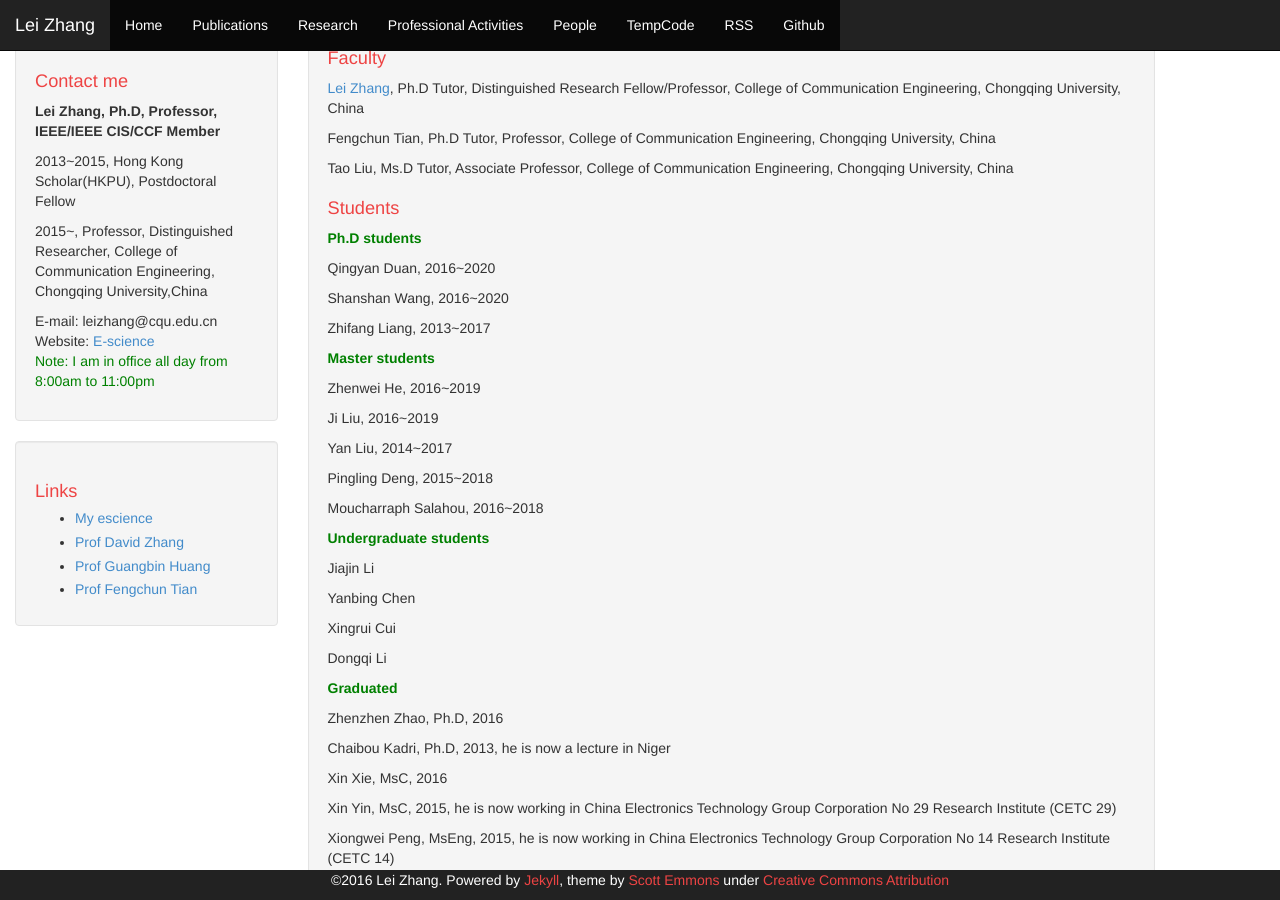
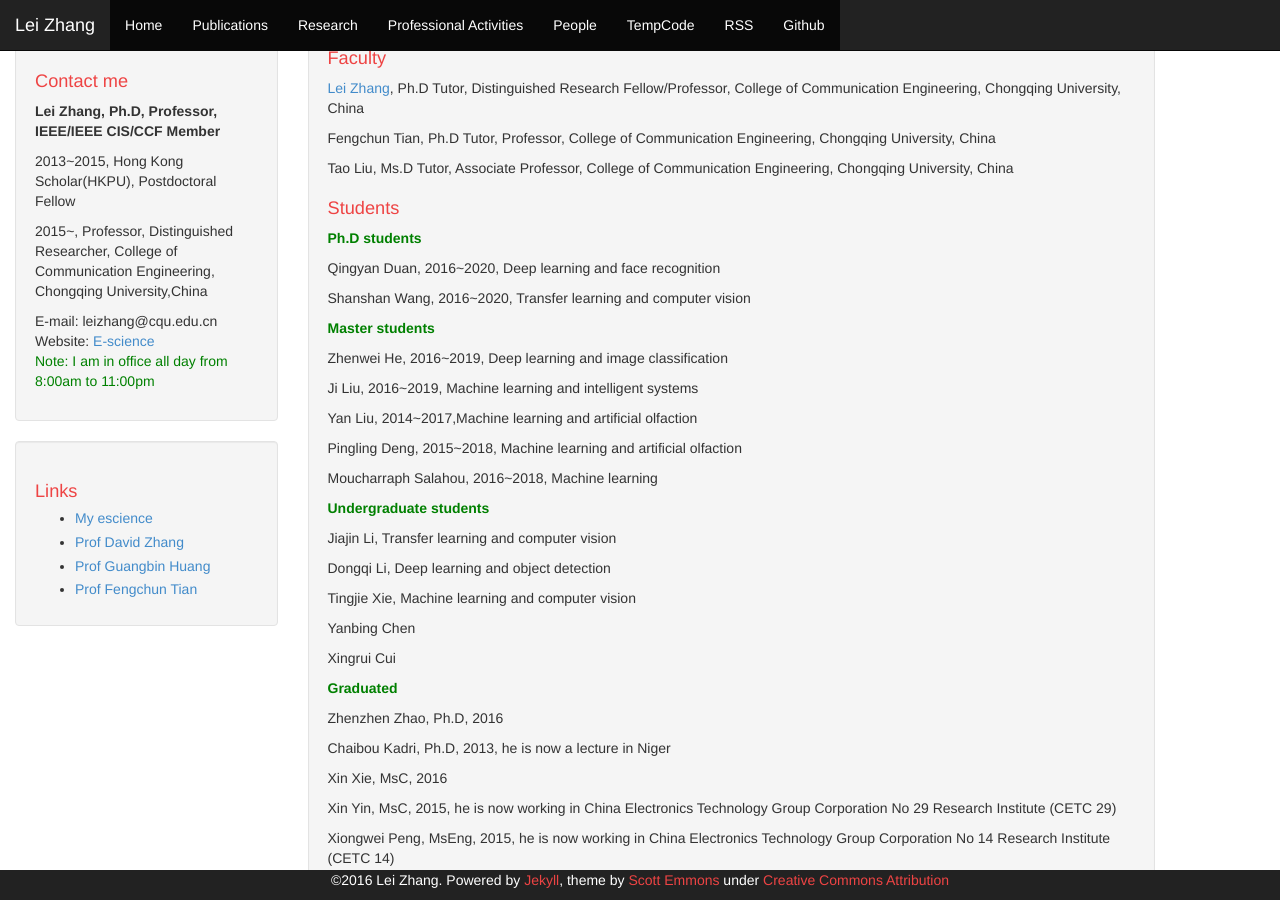
Before and after one commit to DrLeiZhang/website, a Jekyll site: the page built from people.html, in a window 1280 px wide and 900 px high, scrolled down 316 px. Built offline with Jekyll 4.4.1, drawn with Linux system fonts in a browser that asks for light colours; Markdown is read by kramdown in place of the engine named in the settings.

Commit message:
Update
Signed-off-by: leizhang@cqu.edu.cn <leizhang@cqu.edu.cn>

```diff
--- a/people.html
+++ b/people.html
@@ -20,22 +20,23 @@ layout: default
 
 <h1>Students</h1>
 <p style="color:green;"><h0><B>Ph.D students</B></h0></p>
-<p>Qingyan Duan, 2016~2020
-<p>Shanshan Wang, 2016~2020
-<p>Zhifang Liang, 2013~2017</p>
+<p>Qingyan Duan, 2016~2020, Deep learning and face recognition
+<p>Shanshan Wang, 2016~2020, Transfer learning and computer vision
 
 <p style="color:green;"><h0><B>Master students</B></h0></p>
-<p>Zhenwei He, 2016~2019</p>
-<p>Ji Liu, 2016~2019</p>
-<p>Yan Liu, 2014~2017</p>
-<p>Pingling Deng, 2015~2018</p>
-<p>Moucharraph Salahou, 2016~2018</p>
+<p>Zhenwei He, 2016~2019, Deep learning and image classification</p>
+<p>Ji Liu, 2016~2019, Machine learning and intelligent systems</p>
+<p>Yan Liu, 2014~2017,Machine learning and artificial olfaction</p>
+<p>Pingling Deng, 2015~2018, Machine learning and artificial olfaction</p>
+<p>Moucharraph Salahou, 2016~2018, Machine learning</p>
 
 <p style="color:green;"><h0><B>Undergraduate students</B></h0></p>
-<p>Jiajin Li</p>
+<p>Jiajin Li, Transfer learning and computer vision</p>
+<p>Dongqi Li, Deep learning and object detection</p>
+<p>Tingjie Xie, Machine learning and computer vision</p>
 <p>Yanbing Chen</p>
 <p>Xingrui Cui</p>
-<p>Dongqi Li</p>
+
 
 <p style="color:green"><h0><B>Graduated</B></h0></p>
 <p>Zhenzhen Zhao, Ph.D, 2016</p>
```
